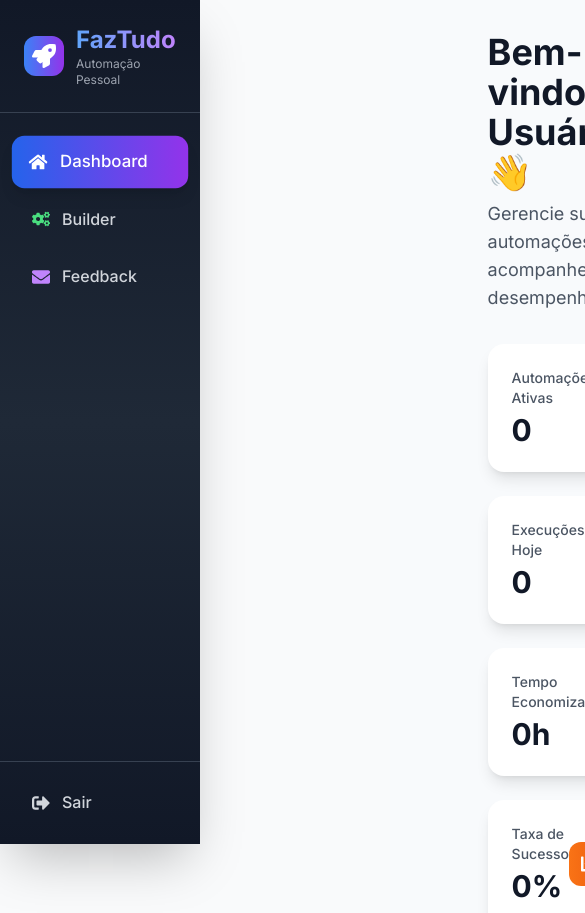
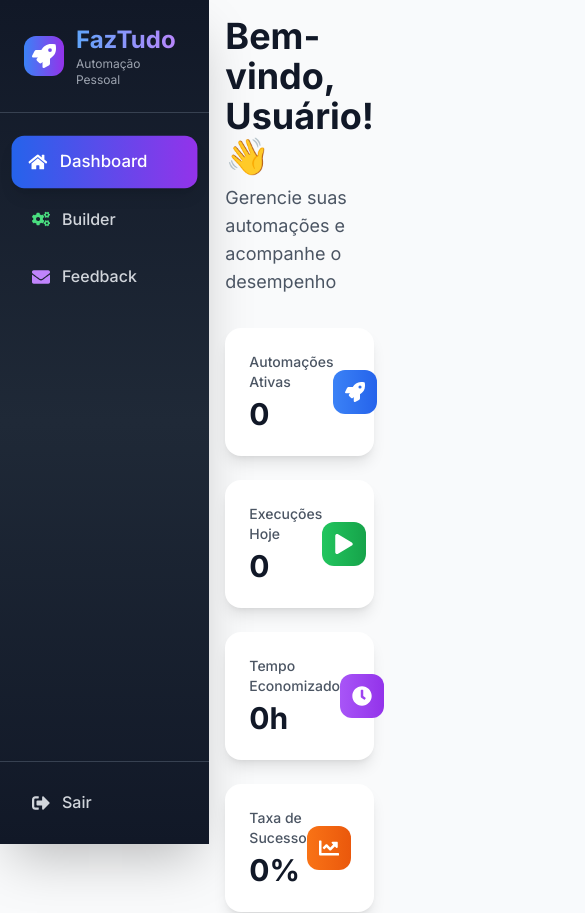
Before and after one commit to mateusrega/FazTudo, a React (Vite) app: page /dashboard in a window 390 px wide. Shown: the top 913 px of the page, 585 px wide, since content can reach past the window. Built offline with nearby package versions, Linux system fonts and the light colour scheme; no server answers; what blockly would draw is missing.

Commit message:
Update Dashboard.jsx

```diff
--- a/src/pages/Dashboard.jsx
+++ b/src/pages/Dashboard.jsx
@@ -18,7 +18,7 @@ const Dashboard = () => {
   return (
     <div className="flex min-h-screen bg-gray-50">
       <Sidebar />
-      <main className="flex-1 ml-64 p-8">
+      <main className="flex-1 p-4 md:ml-64 md:p-8">
         {/* Header */}
         <div className="mb-8">
           <h1 className="text-4xl font-bold text-gray-900 mb-2">
```
